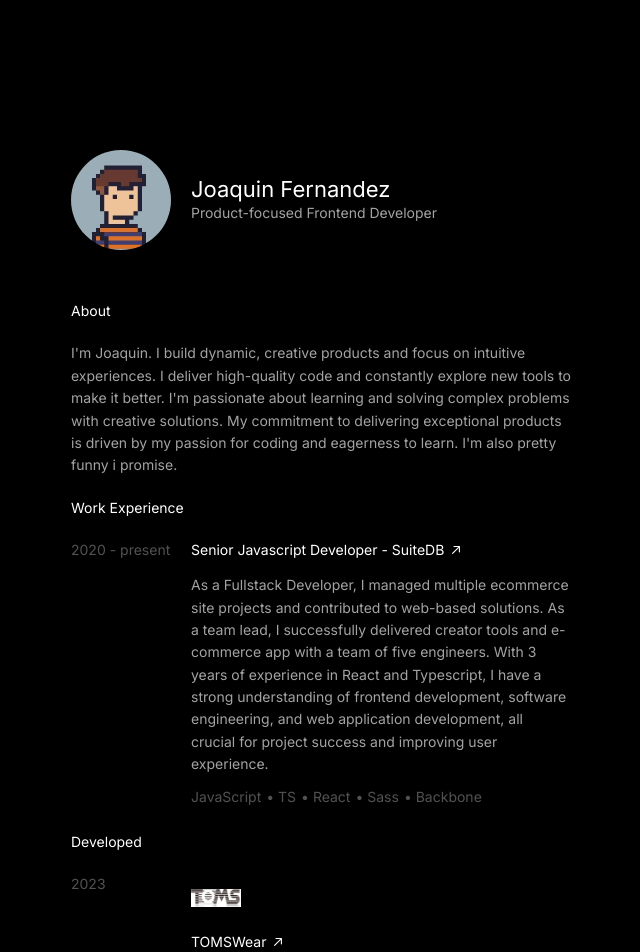
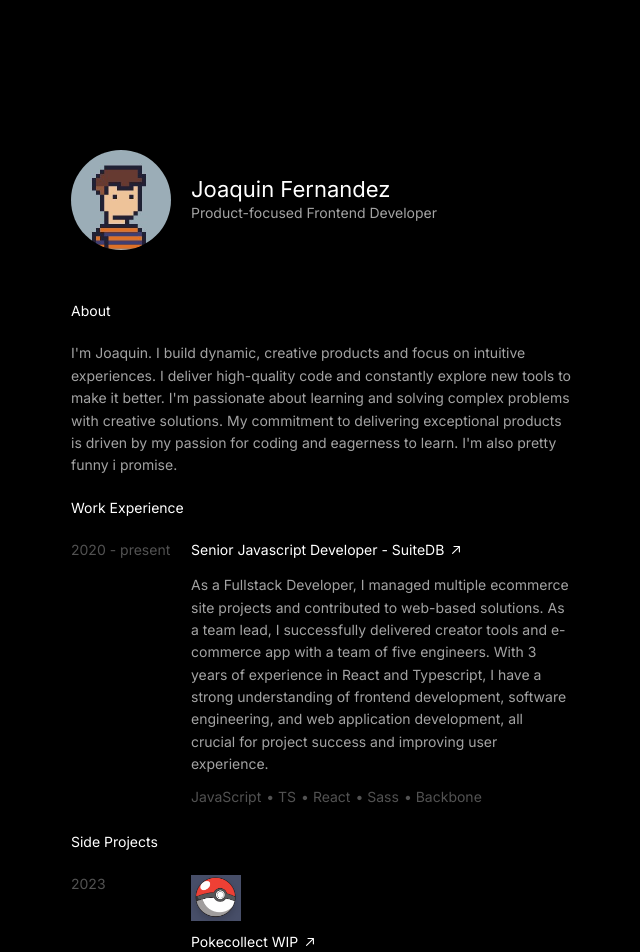
Before and after one commit to JoaquinFernandez19/portfolio-new, a React (Create React App) app: page / in a window 1280 px wide. Shown: the top 952 px of the page, without its empty margins (319-959 px from the left). Built offline with nearby package versions, Linux system fonts and the light colour scheme.

Commit message:
New side project

```diff
--- a/src/components/Projects.tsx
+++ b/src/components/Projects.tsx
@@ -3,6 +3,7 @@ import alliedLogo from "../img/allied.png";
 import uskglogo from "../img/uskg.png";
 import venezianoLogo from "../img/veneziano.png";
 import tomsLogo from "../img/toms.png";
+import pokecollect from "../img/pokecollect.png";
 import { Card, CardProps } from "./Card";
 const projects: CardProps[] = [
   {
@@ -38,9 +39,33 @@ const projects: CardProps[] = [
       "Japanese company that produces and import t-shirts and other clothing.",
   },
 ];
+const sideProjects: CardProps[] = [
+  {
+    date: "2023",
+    header: "Pokecollect WIP",
+    url: "https://another-pokedex-six.vercel.app/",
+    icon: pokecollect,
+    description: "Browser gachapon game to collect random pokemons.",
+  },
+];
 projects.reverse();
 export const Projects: React.FC = () => {
   return (
+    <>
+      <div className="projects">
+        <p className="h section-title">Side Projects</p>
+        {sideProjects.map(({ date, header, url, icon, description }) => {
+          return (
+            <Card
+              date={date}
+              header={header}
+              url={url}
+              icon={icon}
+              description={description}
+            />
+          );
+        })}
+      </div>
       <div className="projects ">
         <p className="h section-title">Developed</p>
 
@@ -56,5 +81,6 @@ export const Projects: React.FC = () => {
           );
         })}
       </div>
+    </>
   );
 };
```
Also changed, not shown: src/img/pokecollect.png (added). Lines whose indentation alone changed are shown as unchanged.
